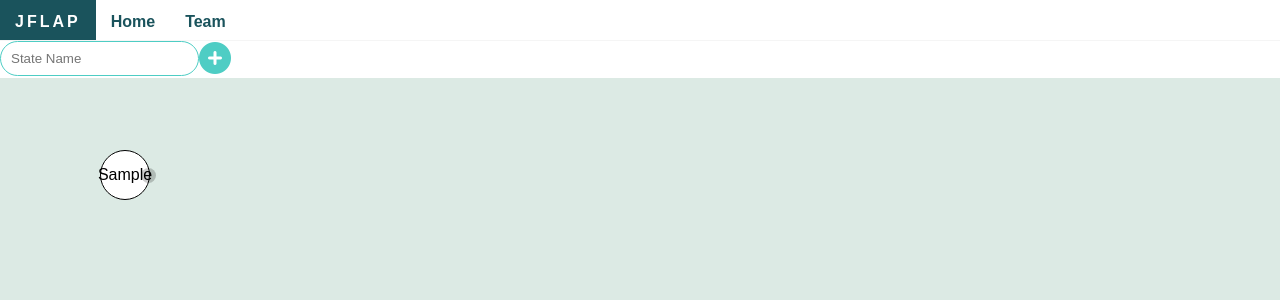
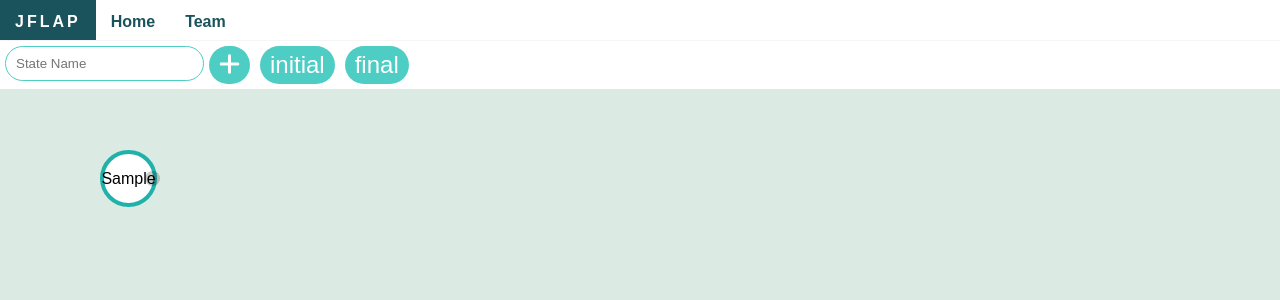
Before and after one commit to MahsaHesamifar/JFLAP-Project, a React (Create React App) app: page / in a window 1280 px wide. Both pictures are taken after typing "Sample" into the empty fields and a click on the button 215 px from the left and 59 px from the top of the page. Shown: the top 300 px of the page. Built offline with nearby package versions, Linux system fonts and the light colour scheme.

Commit message:
saving label values + adding initial and final btns

```diff
--- a/src/Components/DiagramApp/ConnectionPoint/index.jsx
+++ b/src/Components/DiagramApp/ConnectionPoint/index.jsx
@@ -40,6 +40,7 @@ const ConnectionPoint = ({ stateId, dragRef, stateRef }) => {
           // console.log("onDragEnd");
           setPosition({});
           setBeingDragged(false);
+          // window.prompt("enter a transition: ");
         }}
       >
         {/* {beingDragged ? (
--- a/src/Components/DiagramApp/State/index.jsx
+++ b/src/Components/DiagramApp/State/index.jsx
@@ -10,6 +10,7 @@ const State = ({
   setArrows,
   stateId,
   arrows,
+  labelList,
 }) => {
   const dragRef = useRef();
   const stateRef = useRef();
@@ -18,7 +19,6 @@ const State = ({
       <Draggable
         ref={dragRef}
         onDrag={e => {
-          // console.log(e);
           setArrows(arrows => [...arrows]);
         }}
       >
@@ -33,16 +33,17 @@ const State = ({
               console.log(e.dataTransfer.getData("arrow"), stateId);
             } else {
               const refs = {
+                id: arrows.length,
                 start: e.dataTransfer.getData("arrow"),
+                label: "*",
                 end: stateId,
               };
               addArrow(refs);
-
-              console.log("droped!", refs);
             }
           }}
         >
-          <li className={state.initial ? "double-border" : "single-border"}>
+          <div className={state.initial ? "is-initial" : "not-initial"}></div>
+          <div className={state.final ? "double-border" : "single-border"}>
             {state.stateName}
 
             <ConnectionPoint
@@ -50,7 +51,7 @@ const State = ({
               dragRef={dragRef}
               stateRef={stateRef}
             />
-          </li>
+          </div>
         </div>
       </Draggable>
     </div>
--- a/src/Components/DiagramApp/StateList/index.jsx
+++ b/src/Components/DiagramApp/StateList/index.jsx
@@ -6,17 +6,18 @@ const StateList = props => {
   //refs:
 
   //states:
-  const [arrows, setArrows] = useState([]);
   const [transitionTable, setTransitionTable] = useState([]);
+  const [labelValue, setLabelValue] = useState("λ");
+  const [labelList, setLabelList] = useState([]);
 
-  // const [, setRender] = useState({});
-  // const forceRerender = () => setRender({});
-
-  const addArrow = ({ start, end }) => {
-    setArrows([
-      ...arrows,
+  //event handlers:
+  const addArrow = ({ id, start, label, end }) => {
+    props.setArrows([
+      ...props.arrows,
       {
+        id,
         start,
+        label,
         end,
       },
     ]);
@@ -24,6 +25,39 @@ const StateList = props => {
 
   return (
     <ul className="states-container">
+      {props.arrows.map((arrow, i) => {
+        return (
+          <Xarrow
+            start={arrow.start}
+            end={arrow.end}
+            key={arrow.start + "-." + arrow.end}
+            color={"#4ecdc4"}
+            label={
+              <form>
+                <input
+                  type="text"
+                  maxLength="2"
+                  defaultValue={"*"}
+                  style={{
+                    font: "italic 1.5em serif",
+                    color: "black",
+                    outline: "none",
+                    backgroundColor: "white",
+                    border: "none",
+                    width: "50px",
+                  }}
+                  onChange={e => {
+                    setLabelList([...labelList, e.target.value]);
+                    props.arrows[arrow.id].label = e.target.value;
+                  }}
+                />
+              </form>
+            }
+            headSize={5}
+            strokeWidth={4}
+          />
+        );
+      })}
       {props.states.map(state => {
         return (
           <>
@@ -33,37 +67,13 @@ const StateList = props => {
               state={state}
               key={state.id}
               addArrow={addArrow}
-              setArrows={setArrows}
+              setArrows={props.setArrows}
               stateId={`${state.id}`}
               // {...{ addArrow, setArrows, stateId: `${state.id}` }}
-              arrows={arrows}
+              arrows={props.arrows}
+              labelList={labelList}
             />
           </>
-        );
-      })}
-      {arrows.map(arrow => {
-        return (
-          <Xarrow
-            start={arrow.start}
-            end={arrow.end}
-            key={arrow.start + "-." + arrow.end}
-            color={"#4ecdc4"}
-            label={
-              <div
-                contentEditable
-                suppressContentEditableWarning={true}
-                style={{
-                  font: "italic 1.5em serif",
-                  color: "black",
-                  outline: "none",
-                }}
-              >
-                &lambda;
-              </div>
-            }
-            headSize={5}
-            strokeWidth={4}
-          />
         );
       })}
     </ul>
--- a/src/Components/DiagramApp/Toolbar/index.jsx
+++ b/src/Components/DiagramApp/Toolbar/index.jsx
@@ -3,41 +3,50 @@ import React, { useState } from "react";
 const Toolbar = props => {
   //states:
   const [stateName, setStateName] = useState("");
+  const [isInitial, setIsInitial] = useState(false);
+  const [isFinal, setIsFinal] = useState(false);
+
   // event handlers:
   const addStateHandler = () => {
     console.log("addStateHandler");
+  };
+  const initialHandler = () => {
+    props.states.map(state => {
+      if (state.initial) {
+        state.initial = false;
+        return;
+      }
+    });
+    setIsInitial(!isInitial);
+  };
+  const finalHandler = () => {
+    setIsFinal(!isFinal);
   };
   const onFormSubmit = e => {
     e.preventDefault();
     if (stateName === "") {
       props.onSubmit({
         stateName: `q${props.states.length}`,
-        initial: false,
-        final: false,
+        initial: isInitial,
+        final: isFinal,
         id: Math.random() * 100,
       });
     } else {
       props.onSubmit({
         stateName,
-        initial: false,
-        final: false,
+        initial: isInitial,
+        final: isFinal,
         id: Math.random() * 100,
       });
     }
     setStateName("");
+    setIsFinal(false);
+    setIsInitial(false);
   };
 
   return (
     <div>
       <ul className="toolbar" id="toolbar">
-        {/* <li>
-          <button
-            className="select-icon"
-            //  onClick={selectNodeHandler}
-          >
-            <i className="fas fa-mouse-pointer"></i>
-          </button>
-        </li> */}
         <li>
           <form onSubmit={onFormSubmit}>
             <input
@@ -49,32 +58,17 @@ const Toolbar = props => {
               }}
               value={stateName}
             />
-            <button
-              type="submit"
-              className="add-icon"
-              onClick={addStateHandler}
-            >
-              <i className="fas fa-plus-circle"></i>
+            <button type="submit" className="add-btn" onClick={addStateHandler}>
+              <i className="fas fa-plus"></i>
             </button>
-
+            <button onClick={initialHandler} className="initial-btn">
+              initial
+            </button>
+            <button onClick={finalHandler} className="final-btn">
+              final
+            </button>
           </form>
         </li>
-        {/* <li>
-          <button
-            className="link-icon"
-            //   onClick={addLinkHandler}
-          >
-            <i className="fas fa-slash"></i>
-          </button>
-        </li>
-        <li>
-          <button
-            className="delete-icon"
-            //    onClick={deleteNodeHandler}
-          >
-            <i className="fas fa-trash"></i>
-          </button>
-        </li> */}
       </ul>
     </div>
   );
--- a/src/Components/DiagramApp/index.jsx
+++ b/src/Components/DiagramApp/index.jsx
@@ -5,17 +5,27 @@ import StateList from "./StateList";
 const DiagramApp = () => {
   //states:
   const [states, setStates] = useState([]);
+  const [arrows, setArrows] = useState([]);
+
   //event handlers:
   const onAddState = circle => {
     //creating a circle(state)
     setStates([...states, circle]);
+
+    console.log(states);
+
+    console.log(arrows);
   };
 
   return (
     <div className="diagram-container">
       <Toolbar onSubmit={onAddState} states={states} />
-      <StateList states={states} setStates={setStates} />
-      {/* {console.log(arrows)} */}
+      <StateList
+        states={states}
+        setStates={setStates}
+        arrows={arrows}
+        setArrows={setArrows}
+      />
     </div>
   );
 };
--- a/src/Styles/State.scss
+++ b/src/Styles/State.scss
@@ -3,28 +3,40 @@
   display: flex;
   justify-content: center;
   align-items: center;
-  height: 50px;
-  width: 50px;
+  height: 57px;
+  width: 57px;
   border-radius: 50%;
   background-color: white;
-  border: 1px solid black;
+  border: 4px solid lightseagreen;
   margin: 50px;
+  .is-initial {
+    position: absolute;
+    right: 55px;
+    clip-path: polygon(0 2%, 0% 100%, 100% 51%);
+    width: 50px;
+    height: 50px;
+    z-index: 1;
+    background-color: lightseagreen;
+  }
+  .not-initial {
+    display: none;
+  }
   .single-border {
     display: flex;
     justify-content: center;
     align-items: center;
-    height: 42px;
-    width: 42px;
-    border: 1px solid white;
+    height: 43px;
+    width: 43px;
+    border: 4px solid white;
     border-radius: 50%;
   }
   .double-border {
     display: flex;
     justify-content: center;
     align-items: center;
-    height: 42px;
-    width: 42px;
-    border: 1px solid black;
+    height: 43px;
+    width: 43px;
+    border: 4px solid lightseagreen;
     border-radius: 50%;
   }
 }
--- a/src/Styles/Toolbar.scss
+++ b/src/Styles/Toolbar.scss
@@ -10,14 +10,18 @@
   li {
     form {
       display: flex;
+      padding: 5px;
       // width: 100%;
       button {
-        background: none;
+        background: #4ecdc4;
         border: none;
-        color: rgb(240, 234, 234);
+        color: white;
         cursor: pointer;
-        font-size: 2rem;
+        font-size: 1.5rem;
         width: 100%;
+        margin: 0px 5px;
+        padding: 5px 10px;
+        border-radius: 30px;
         &:hover {
           color: rgb(65, 65, 65);
           background-color: #dceae4;
@@ -31,9 +35,9 @@
         outline: none;
       }
     }
-    .add-icon {
-      color: #4ecdc4;
-    }
+    // .add-icon {
+    //   color: #4ecdc4;
+    // }
   }
 }
 // .toolbar {
```
